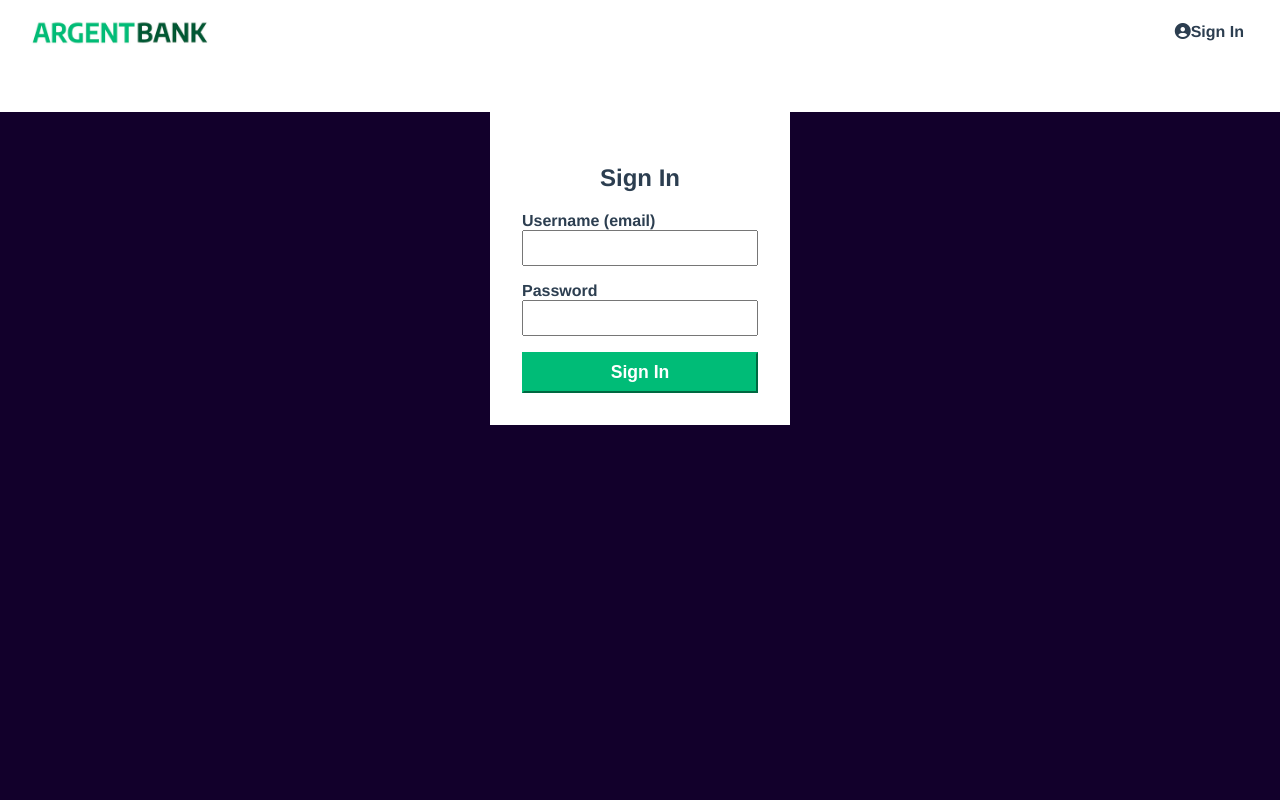
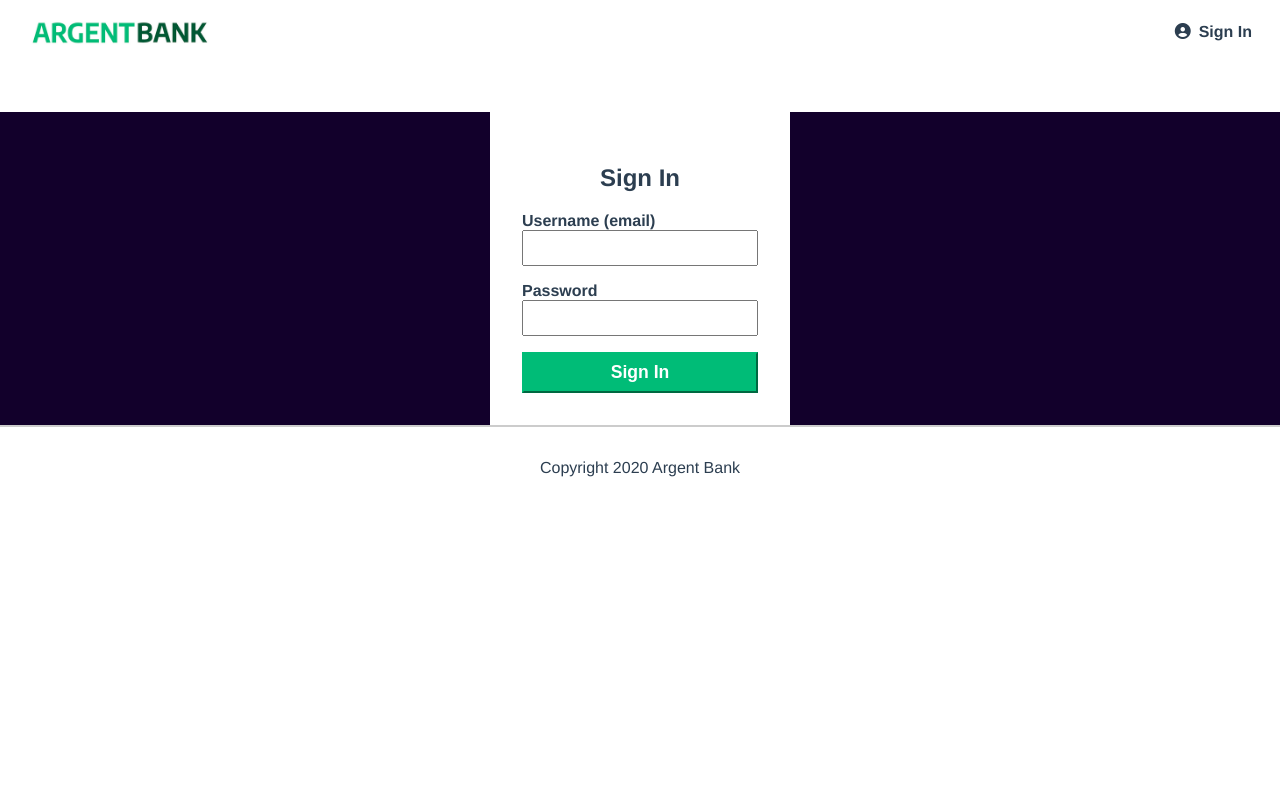
Before and after one commit to BOUKHANOUFA/ArgentBank-Frontend, a React (Vite) app: page /login in a window 1280 px wide. Shown: the top 800 px of the page. Built offline with nearby package versions, Linux system fonts and the light colour scheme.

Commit message:
ajout espace pour icone nav

```diff
--- a/src/main.css
+++ b/src/main.css
@@ -1,5 +1,7 @@
 
-
+.main-nav-item i {
+  margin-right: 8px;
+}
 
 html {
   font-family: Avenir, Helvetica, Arial, sans-serif;
@@ -18,7 +20,7 @@ body {
 
 .main {
   flex: 1;
-  min-height: 100vh;
+
 }
 
 .bg-dark {
@@ -58,7 +60,7 @@ body {
 
 .main-nav-item {
   text-decoration: none;
-  margin-right: 1rem;
+  margin-right: 0.5rem;
 
 }
 
@@ -105,10 +107,7 @@ body {
   margin-bottom: 0;
   font-size: 0.9rem;
 }
-.main {
-  flex: 1;
-  min-height: 100vh;
-}
+
 
 @media (min-width: 920px) {
   .hero {
```
Also changed, not shown: index.html (+4 -4 lines).
